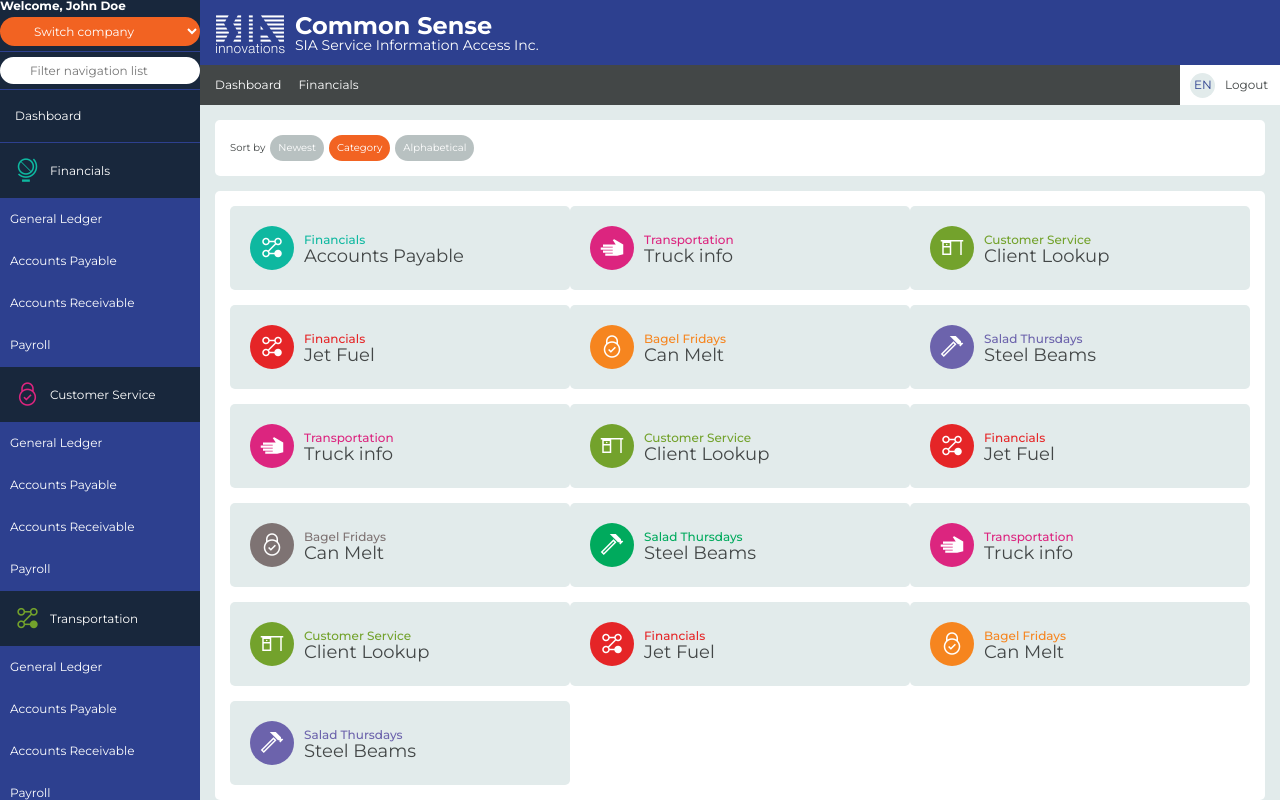
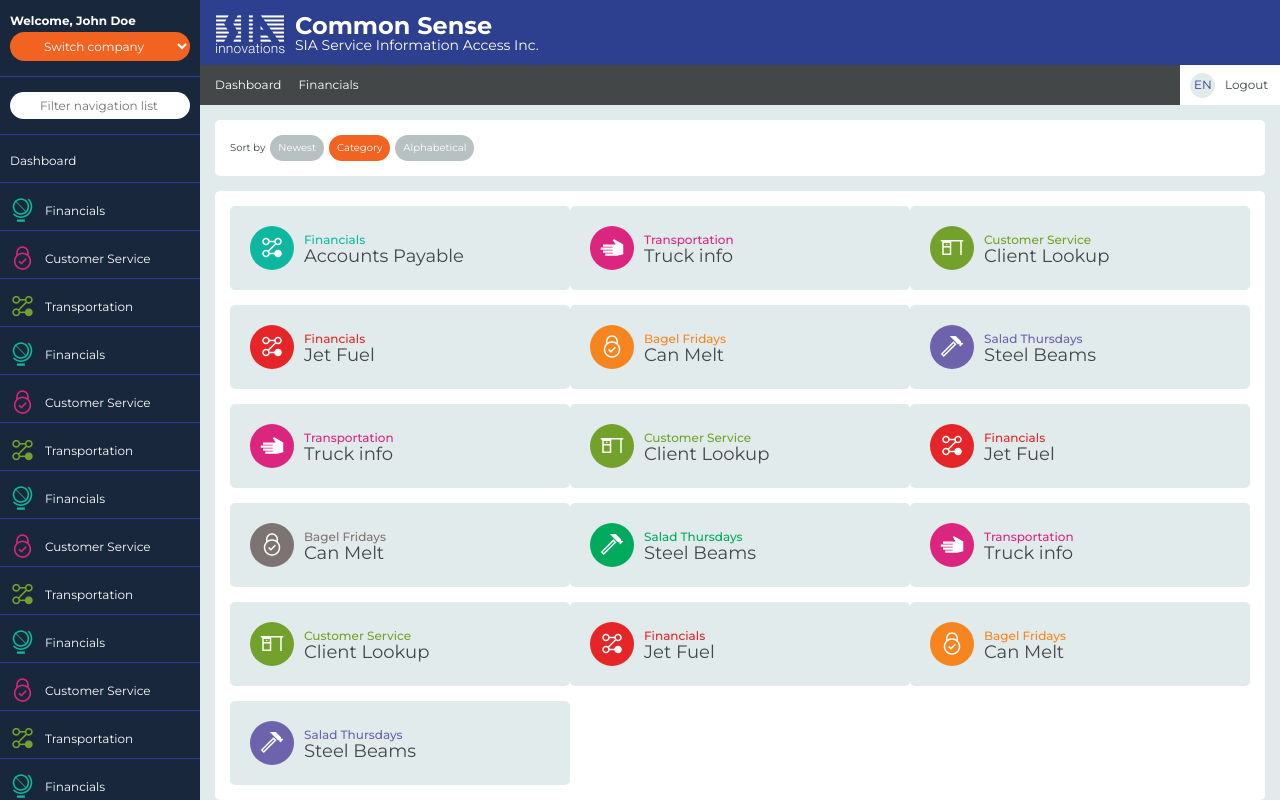
Before and after one commit to steftastan/commonsensev2, a React (Create React App) app: page / in a window 1280 px wide. Built offline with nearby package versions, Linux system fonts and the light colour scheme; a web font is replaced by a local one.

Commit message:
fixing desktop styles

```diff
--- a/src/App.js
+++ b/src/App.js
@@ -262,6 +262,7 @@ class BreadCrumbs extends Component {
           open: false,
           openClassName: '',
           navButtonId: 'navButton',
+          navButton: {},
           navId: 'nav',
           nav: {},
           toggleClass: 'leftnav--toggle',
@@ -273,13 +274,13 @@ class BreadCrumbs extends Component {
         var navButton = document.getElementById(this.state.navButtonId);
         if (navElem && navButton) {
             this.setState({
-                nav: navElem
+                nav: navElem,
+                navButton: navButton
             });
             document.addEventListener('mousedown', this.clickAnywhereToClose, false);
             navButton.addEventListener('mousedown', this.toggleNav, false);
             navElem.addEventListener('mousedown', this.stopPropagation, false);
         }
-
     }
 
     stopPropagation(event) {
@@ -299,11 +300,15 @@ class BreadCrumbs extends Component {
                 open: false
             });
             this.state.nav.classList.remove(this.state.toggleClass);
+            this.state.navButton.classList.add('fa-navicon');
+            this.state.navButton.classList.remove('fa-close');
         } else {
             this.setState({
                 open: true
             });
             this.state.nav.classList.add(this.state.toggleClass);
+            this.state.navButton.classList.add('fa-close');
+            this.state.navButton.classList.remove('fa-navicon');
         }
     }
 
@@ -340,7 +345,6 @@ class Dashboard extends Component {
     render() {
         var dashboardLinks = this.props.dashboardLinks.map(function(item, key) {
             return (
-
                     <a key={key} className="category__item col-xs-12 col-lg-4" href={item.url}>
                         <article className={"category " + item.color}>
                             <span className={"category__icon--desktop " + item.icon + " " + item.color}></span>
@@ -351,7 +355,6 @@ class Dashboard extends Component {
                             </div>
                         </article>
                     </a>
-
             );
         });
 
--- a/src/css/App.css
+++ b/src/css/App.css
@@ -1011,7 +1011,8 @@ body {
   border-bottom: 1px solid #2D408F;
   color: #FFF;
   font-size: 12px;
-  font-weight: 400; }
+  font-weight: 400;
+  cursor: pointer; }
 
 .leftnav__fixed {
   overflow: hidden;
@@ -1096,6 +1097,12 @@ body {
 .leftnav::-webkit-scrollbar-thumb {
   background-color: #F26322; }
 
+.leftnav__fixed {
+  height: auto; }
+
+.leftnav__section--fixed {
+  margin: 15px 10px; }
+
 /* Mobile-specific styles */
 @media only screen and (max-device-width: 767px) {
   .leftnav {
@@ -1125,15 +1132,11 @@ body {
     -o-transition: max-height 0.2s ease-in;
     -ms-transition: max-height 0.2s ease-in;
     transition: max-height 0.2s ease-in; }
-  .leftnav__fixed {
-    height: auto; }
   .leftnav__item.leftnav__item--open {
     height: auto;
     max-height: 300px; }
   .leftnav__section {
     padding: 15px 10px; }
-  .leftnav__section--fixed {
-    margin: 15px 10px; }
   .leftnav__arrow {
     padding: 5px 0 0 0; }
   .leftnav--mobileHidden {
@@ -1147,21 +1150,33 @@ body {
     height: 100%; }
   .leftnav__link--dashboard {
     padding: 5px 0; }
+  .leftnav__section {
+    padding: 15px 10px; }
   .leftnav__item {
-    padding: 15px;
+    height: 48px;
+    max-height: 48px;
     border-bottom: 1px solid #2D408F;
     color: #FFF;
     font-size: 12px;
     font-weight: 400; }
+  .leftnav__item.leftnav__item--open {
+    height: auto;
+    max-height: 300px; }
   .leftnav__icon {
     font-size: 25px; }
   .leftnav__arrow {
     padding: 8px 0 0 0;
     right: 15px; }
-  .leftNav__subLinks {
-    margin: 15px -15px -15px; }
   .leftnav--desktopHidden {
-    display: none; } }
+    display: none; }
+  .leftnav__item:hover,
+  .leftnav__item:active,
+  .leftnav__item:visited,
+  .leftnav__link:hover,
+  .leftnav__link:active,
+  .leftnav__link:visited {
+    color: #fff;
+    text-decoration: none; } }
 
 /* Desktop-specific styles */
 /* ==========================================================================
@@ -1264,7 +1279,8 @@ body {
   display: inline-block;
   border-radius: 15px;
   padding: 8px;
-  color: #FFF; }
+  color: #FFF;
+  cursor: pointer; }
 
 .tag + .tag {
   margin: 0 0 0 5px; }
--- a/src/index.js
+++ b/src/index.js
@@ -6,6 +6,270 @@ import registerServiceWorker from './registerServiceWorker';
 import $ from 'jquery';
 
 var commonSenseLinkList = [{
+    name: 'Financials',
+    color: 'teal',
+    icon: 'icon-world_32',
+    url: 'http://google.com',
+    sublinks: [{
+        name: 'General Ledger',
+        url: 'http://bmo.com'
+    },
+    {
+        name: 'Accounts Payable',
+        url: 'http://bmo.com'
+    },
+    {
+        name: 'Accounts Receivable',
+        url: 'http://bmo.com'
+    },
+    {
+        name: 'Payroll',
+        url: 'http://bmo.com'
+    }]
+},
+{
+    name: 'Customer Service',
+    color: 'magenta',
+    icon: 'icon-secure_32',
+    url: 'http://amazon.com',
+    sublinks: [{
+        name: 'General Ledger',
+        url: 'http://bmo.com'
+    },
+    {
+        name: 'Accounts Payable',
+        url: 'http://bmo.com'
+    },
+    {
+        name: 'Accounts Receivable',
+        url: 'http://bmo.com'
+    },
+    {
+        name: 'Payroll',
+        url: 'http://bmo.com'
+    }]
+},
+{
+    name: 'Transportation',
+    color: 'lime',
+    icon: 'icon-flow_32',
+    url: 'http://stackoverflow.com',
+    sublinks: [{
+        name: 'General Ledger',
+        url: 'http://bmo.com'
+    },
+    {
+        name: 'Accounts Payable',
+        url: 'http://bmo.com'
+    },
+    {
+        name: 'Accounts Receivable',
+        url: 'http://bmo.com'
+    },
+    {
+        name: 'Payroll',
+        url: 'http://bmo.com'
+    }]
+},
+{
+    name: 'Financials',
+    color: 'teal',
+    icon: 'icon-world_32',
+    url: 'http://google.com',
+    sublinks: [{
+        name: 'General Ledger',
+        url: 'http://bmo.com'
+    },
+    {
+        name: 'Accounts Payable',
+        url: 'http://bmo.com'
+    },
+    {
+        name: 'Accounts Receivable',
+        url: 'http://bmo.com'
+    },
+    {
+        name: 'Payroll',
+        url: 'http://bmo.com'
+    }]
+},
+{
+    name: 'Customer Service',
+    color: 'magenta',
+    icon: 'icon-secure_32',
+    url: 'http://amazon.com',
+    sublinks: [{
+        name: 'General Ledger',
+        url: 'http://bmo.com'
+    },
+    {
+        name: 'Accounts Payable',
+        url: 'http://bmo.com'
+    },
+    {
+        name: 'Accounts Receivable',
+        url: 'http://bmo.com'
+    },
+    {
+        name: 'Payroll',
+        url: 'http://bmo.com'
+    }]
+},
+{
+    name: 'Transportation',
+    color: 'lime',
+    icon: 'icon-flow_32',
+    url: 'http://stackoverflow.com',
+    sublinks: [{
+        name: 'General Ledger',
+        url: 'http://bmo.com'
+    },
+    {
+        name: 'Accounts Payable',
+        url: 'http://bmo.com'
+    },
+    {
+        name: 'Accounts Receivable',
+        url: 'http://bmo.com'
+    },
+    {
+        name: 'Payroll',
+        url: 'http://bmo.com'
+    }]
+},
+{
+    name: 'Financials',
+    color: 'teal',
+    icon: 'icon-world_32',
+    url: 'http://google.com',
+    sublinks: [{
+        name: 'General Ledger',
+        url: 'http://bmo.com'
+    },
+    {
+        name: 'Accounts Payable',
+        url: 'http://bmo.com'
+    },
+    {
+        name: 'Accounts Receivable',
+        url: 'http://bmo.com'
+    },
+    {
+        name: 'Payroll',
+        url: 'http://bmo.com'
+    }]
+},
+{
+    name: 'Customer Service',
+    color: 'magenta',
+    icon: 'icon-secure_32',
+    url: 'http://amazon.com',
+    sublinks: [{
+        name: 'General Ledger',
+        url: 'http://bmo.com'
+    },
+    {
+        name: 'Accounts Payable',
+        url: 'http://bmo.com'
+    },
+    {
+        name: 'Accounts Receivable',
+        url: 'http://bmo.com'
+    },
+    {
+        name: 'Payroll',
+        url: 'http://bmo.com'
+    }]
+},
+{
+    name: 'Transportation',
+    color: 'lime',
+    icon: 'icon-flow_32',
+    url: 'http://stackoverflow.com',
+    sublinks: [{
+        name: 'General Ledger',
+        url: 'http://bmo.com'
+    },
+    {
+        name: 'Accounts Payable',
+        url: 'http://bmo.com'
+    },
+    {
+        name: 'Accounts Receivable',
+        url: 'http://bmo.com'
+    },
+    {
+        name: 'Payroll',
+        url: 'http://bmo.com'
+    }]
+},
+{
+    name: 'Financials',
+    color: 'teal',
+    icon: 'icon-world_32',
+    url: 'http://google.com',
+    sublinks: [{
+        name: 'General Ledger',
+        url: 'http://bmo.com'
+    },
+    {
+        name: 'Accounts Payable',
+        url: 'http://bmo.com'
+    },
+    {
+        name: 'Accounts Receivable',
+        url: 'http://bmo.com'
+    },
+    {
+        name: 'Payroll',
+        url: 'http://bmo.com'
+    }]
+},
+{
+    name: 'Customer Service',
+    color: 'magenta',
+    icon: 'icon-secure_32',
+    url: 'http://amazon.com',
+    sublinks: [{
+        name: 'General Ledger',
+        url: 'http://bmo.com'
+    },
+    {
+        name: 'Accounts Payable',
+        url: 'http://bmo.com'
+    },
+    {
+        name: 'Accounts Receivable',
+        url: 'http://bmo.com'
+    },
+    {
+        name: 'Payroll',
+        url: 'http://bmo.com'
+    }]
+},
+{
+    name: 'Transportation',
+    color: 'lime',
+    icon: 'icon-flow_32',
+    url: 'http://stackoverflow.com',
+    sublinks: [{
+        name: 'General Ledger',
+        url: 'http://bmo.com'
+    },
+    {
+        name: 'Accounts Payable',
+        url: 'http://bmo.com'
+    },
+    {
+        name: 'Accounts Receivable',
+        url: 'http://bmo.com'
+    },
+    {
+        name: 'Payroll',
+        url: 'http://bmo.com'
+    }]
+},
+{
     name: 'Financials',
     color: 'teal',
     icon: 'icon-world_32',
--- a/src/sass/modules/leftnav.scss
+++ b/src/sass/modules/leftnav.scss
@@ -27,6 +27,7 @@
     transition: max-height 0.2s ease-in;
     border-bottom: 1px solid $blue-70;
     @include font($font-size-content, $font-weight-regular, $white);
+    cursor: pointer;
 }
 
 .leftnav__fixed {
@@ -124,6 +125,14 @@
 	background-color: $peach-40;
 }
 
+.leftnav__fixed {
+    height: auto;
+}
+
+.leftnav__section--fixed {
+   margin: 15px 10px;
+}
+
 /* Mobile-specific styles */
 @include mobile {
     .leftnav {
@@ -161,10 +170,6 @@
          transition: max-height 0.2s ease-in;
      }
 
-     .leftnav__fixed {
-         height: auto;
-     }
-
      .leftnav__item.leftnav__item--open {
          height: auto;
          max-height: 300px;
@@ -172,10 +177,6 @@
 
      .leftnav__section {
         padding: 15px 10px;
-     }
-
-     .leftnav__section--fixed {
-        margin: 15px 10px;
      }
 
      .leftnav__arrow {
@@ -200,11 +201,20 @@
         padding: 5px 0;
     }
 
+    .leftnav__section {
+       padding: 15px 10px;
+    }
 
     .leftnav__item {
-        padding: 15px;
+        height: 48px;
+        max-height: 48px;
         border-bottom: 1px solid $blue-70;
         @include font($font-size-content, $font-weight-regular, $white);
+    }
+
+    .leftnav__item.leftnav__item--open {
+        height: auto;
+        max-height: 300px;
     }
 
     .leftnav__icon {
@@ -216,14 +226,19 @@
         right: 15px;
     }
 
-    .leftNav__subLinks {
-        margin: 15px -15px -15px;
-    }
-
     .leftnav--desktopHidden {
         display: none;
     }
 
+    .leftnav__item:hover,
+    .leftnav__item:active,
+    .leftnav__item:visited,
+    .leftnav__link:hover,
+    .leftnav__link:active,
+    .leftnav__link:visited {
+        color: #fff;
+        text-decoration: none;
+    }
 
 }
 
--- a/src/sass/modules/tags.scss
+++ b/src/sass/modules/tags.scss
@@ -12,6 +12,7 @@
      border-radius: 15px;
      padding: 8px;
      color: $white;
+     cursor: pointer;
  }
 
  .tag + .tag {
```
